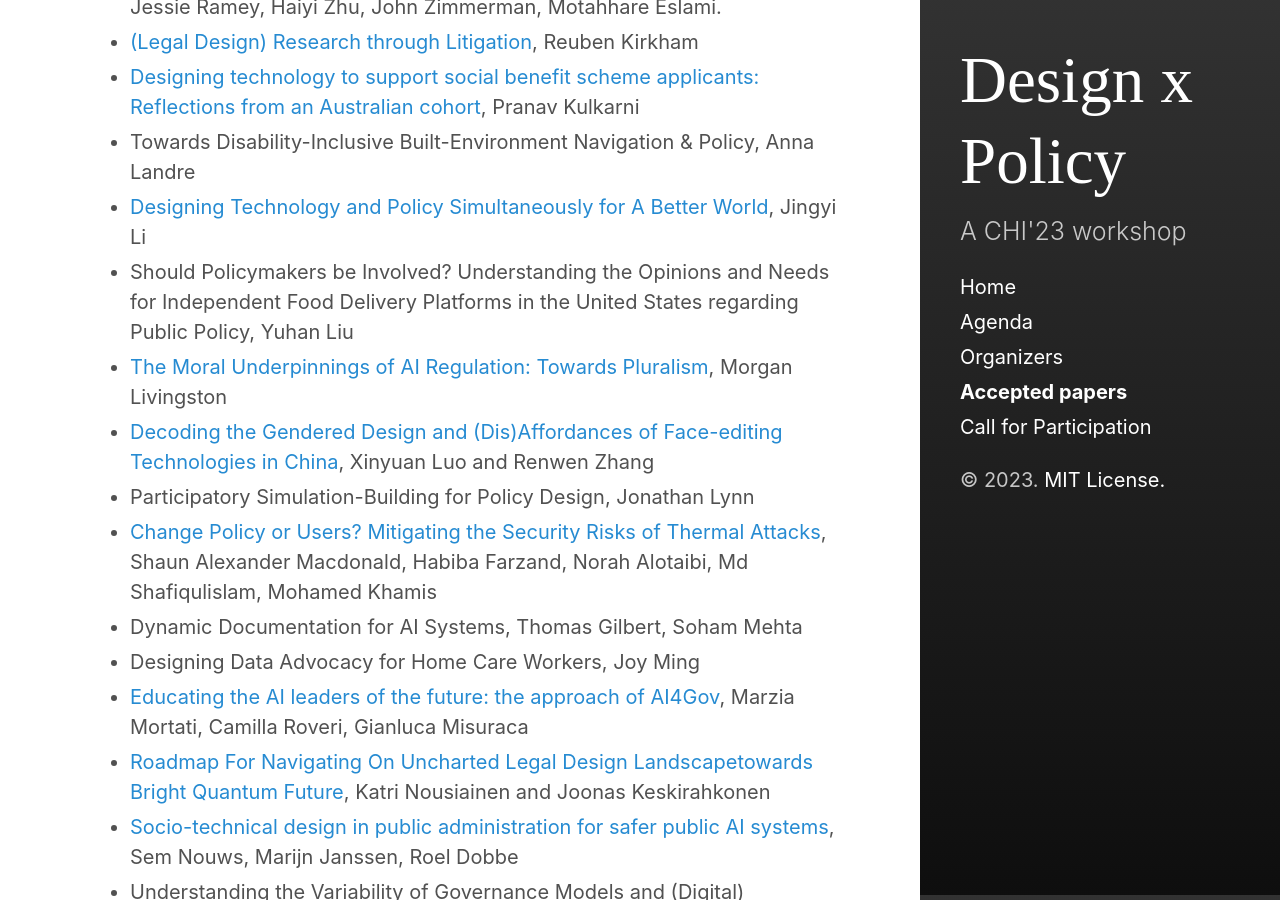
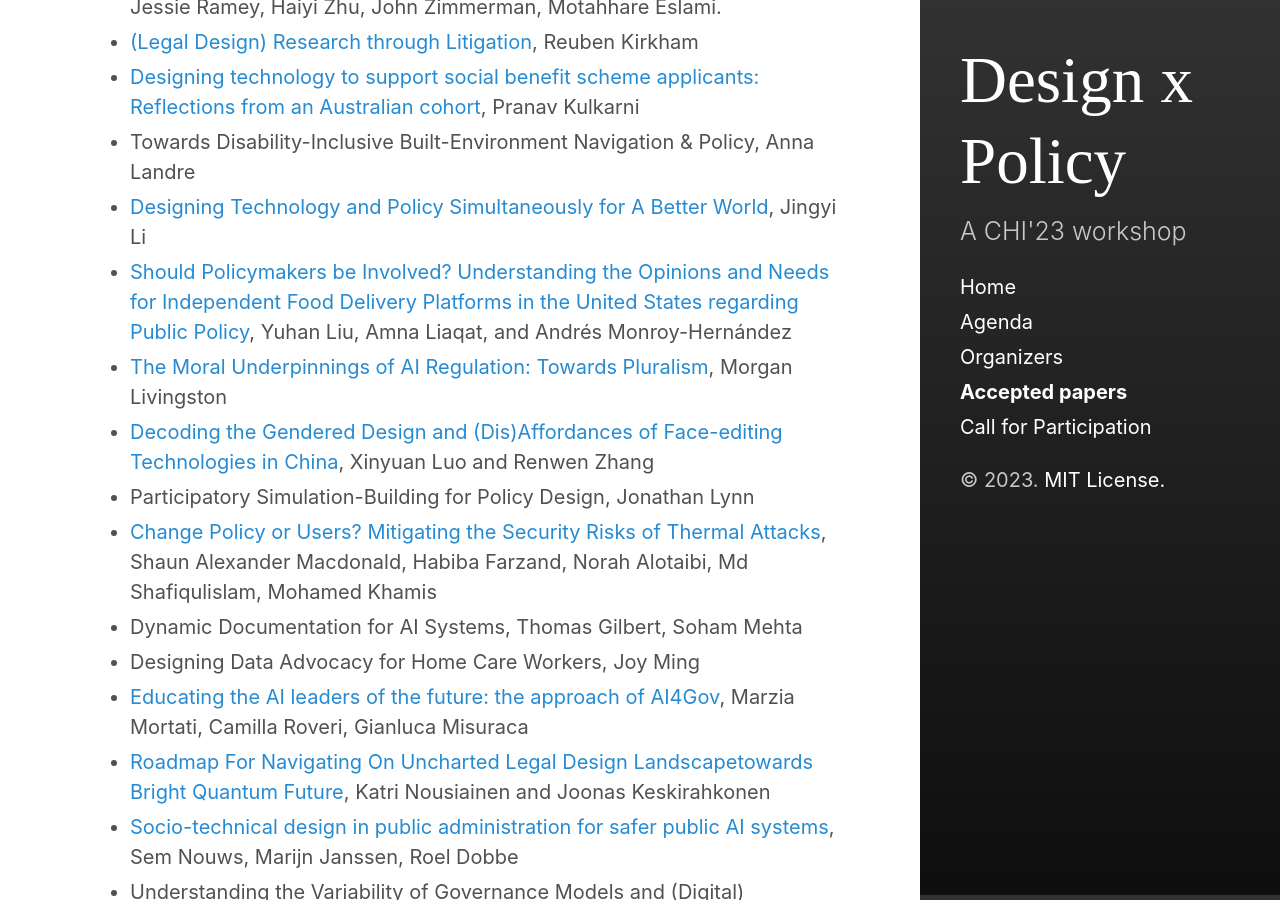
Before and after one commit to yang-qian/designpolicyCHI23, a Jekyll site: the page built from accepted.md, in a window 1280 px wide and 900 px high, scrolled down 1805 px. Built offline with Jekyll 4.4.1, drawn with Linux system fonts in a browser that asks for light colours.

Commit message:
Update accepted.md

```diff
--- a/accepted.md
+++ b/accepted.md
@@ -32,7 +32,7 @@ sidebar_link: true
 - [Designing technology to support social benefit scheme applicants: Reflections from an Australian cohort](https://cornell.box.com/s/taolmficd3iiooq2wuc21yzonl0dsuv1), Pranav Kulkarni
 - Towards Disability-Inclusive Built-Environment Navigation & Policy, Anna Landre
 - [Designing Technology and Policy Simultaneously for A Better World](https://cornell.box.com/s/k4rkdv0yzzoduylm8yz4qzk79hxsqijf), Jingyi Li
-- Should Policymakers be Involved? Understanding the Opinions and Needs for Independent Food Delivery Platforms in the United States regarding Public Policy, Yuhan Liu
+- [Should Policymakers be Involved? Understanding the Opinions and Needs for Independent Food Delivery Platforms in the United States regarding Public Policy](https://arxiv.org/abs/2303.15415), Yuhan Liu, Amna Liaqat, and Andrés Monroy-Hernández
 - [The Moral Underpinnings of AI Regulation: Towards Pluralism](https://cornell.box.com/s/tvzxgc7l0iibypyqv9qfqc0zulghk9jx), Morgan Livingston
 - [Decoding the Gendered Design and (Dis)Affordances of Face-editing Technologies in China](https://cornell.box.com/s/vhs5jpot8ltit0kwx326alyywyzkmqla), Xinyuan Luo and Renwen Zhang
 - Participatory Simulation-Building for Policy Design, Jonathan Lynn
```
